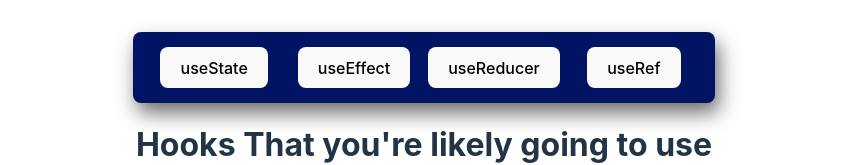
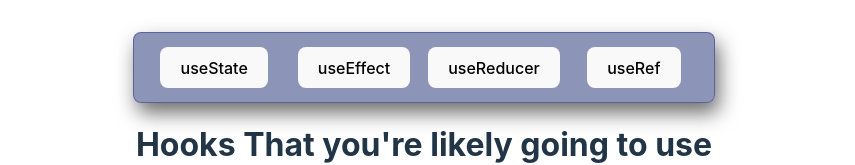
Before and after one commit to rizzabh/react-hooks, a React (Vite) app: page / in a window 1280 px wide. Shown: the top 165 px of the page, without its empty margins (216-1071 px from the left). Built offline with nearby package versions, Linux system fonts and the light colour scheme.

Commit message:
button colour

```diff
--- a/src/index.css
+++ b/src/index.css
@@ -70,7 +70,7 @@ button:focus-visible {
   border: 1px solid #0014635e;
   border-radius: 8px;
   margin: 1.5rem;
-  background-color: rgb(0, 20, 99);
+  background-color: rgba(0, 20, 99, 0.452);
   max-width: 700px;
   box-shadow: 4px 10px 20px rgba(0, 0, 0, 0.575);
   padding: 10px;
```
